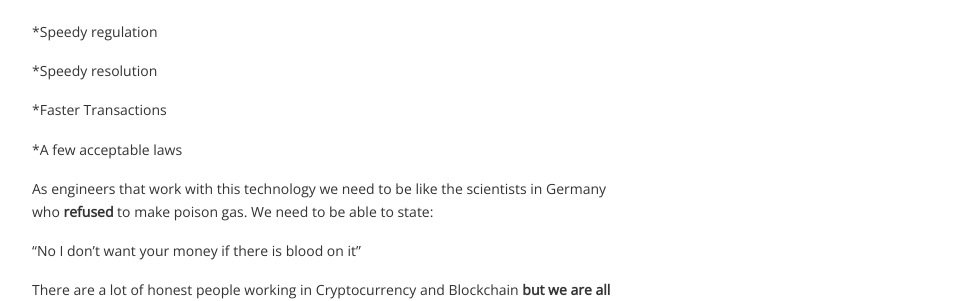
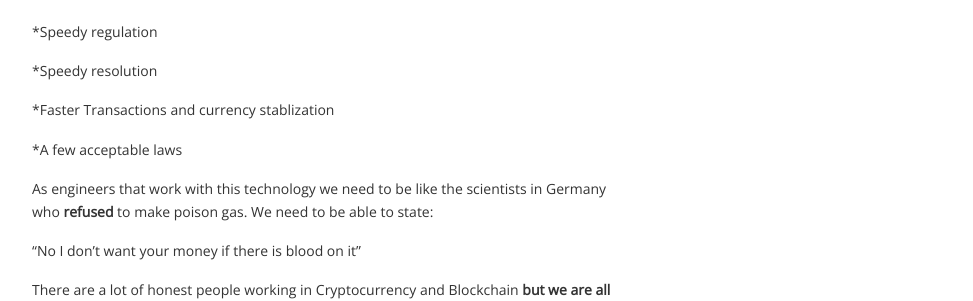
Before and after one commit to redbullmaxstrength/theblockchainboy.github.io, a Jekyll site: the page built from _posts/1880-09-04-crack-dealers.markdown, in a window 1280 px wide. Shown: the part 1144-1445 px from the top of the page, without its empty margins (153-1126 px from the left). Built offline with Jekyll 4.4.1, drawn with Linux system fonts in a browser that asks for light colours.

Commit message:
Update 1880-09-04-crack-dealers.markdown

```diff
--- a/_posts/1880-09-04-crack-dealers.markdown
+++ b/_posts/1880-09-04-crack-dealers.markdown
@@ -55,7 +55,7 @@
 
 *Speedy resolution
 
-*Faster Transactions
+*Faster Transactions and currency stablization
 
 *A few acceptable laws
 
```
